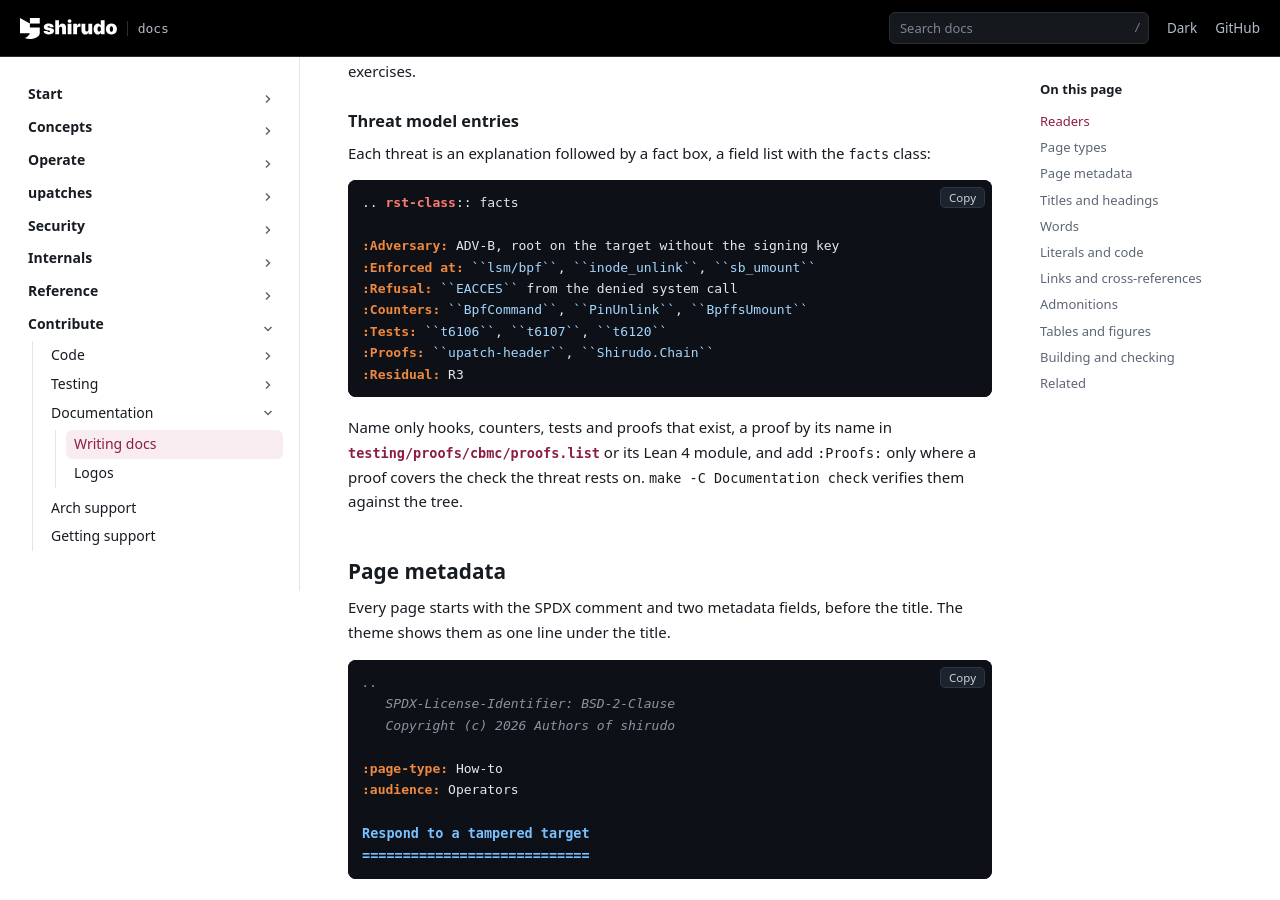
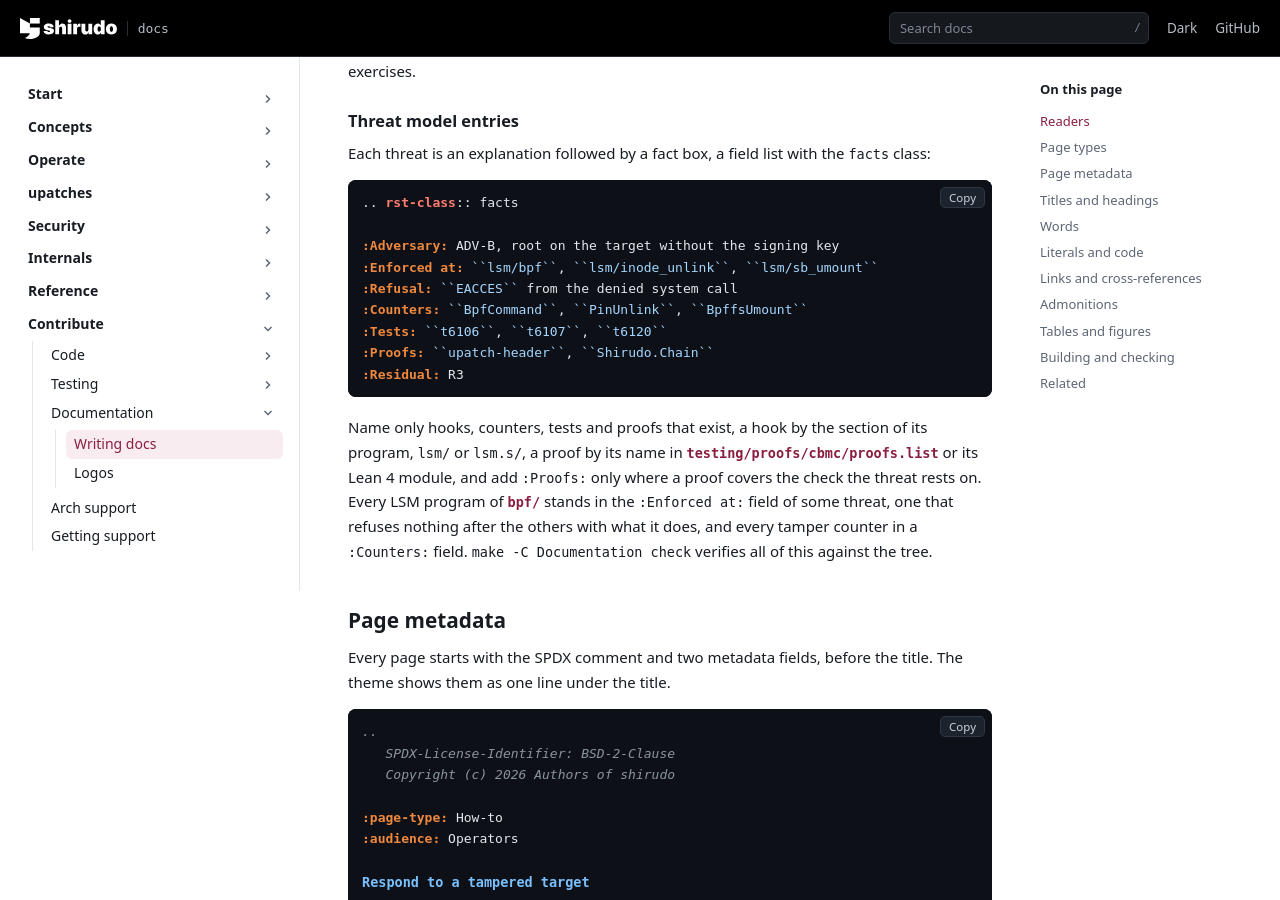
Before and after one commit to AliBashaSY/shirudo, a Sphinx documentation site: the page built from Documentation/contribute/documentation/writing-docs.rst, in a window 1280 px wide and 900 px high, scrolled down 1455 px. Built offline with Sphinx 7.4.7, drawn with Linux system fonts in a browser that asks for light colours; pages that are not in the unit, such as notebooks, are missing from menus.

Commit message:
Documentation: name every LSM program and counter in a fact box
The threat model's fact boxes name the programs that refuse an
operation, and five programs of the seal are in none of them:
bprm_creds_for_exec and socket_post_create, which carry the policy
bits, inode_post_setxattr and inode_post_removexattr, which refresh an
inode's mark, and task_kill, which counts a signal it lets through. Two
counters are in none either: MapWrite, for the filling and freezing of
a map through bpf(), and LoadKeyring. A program or a counter the page
does not place is one a reader cannot tell from an unstated control,
and one the next change can drop unnoticed.

Name the five in the fact box of T3, after the programs that refuse and
with what each does, MapWrite under T1 and T13 with the commands it
counts, and LoadKeyring under T1. check-docs.sh now fails on an LSM
program of bpf/ or a tamper counter that no fact box names, t0008
covers both, and the style guide states the rule and names a hook by
its section.

Signed-off-by: Daniel Borkmann <daniel@iogearbox.net>

```diff
--- a/Documentation/contribute/documentation/writing-docs.rst
+++ b/Documentation/contribute/documentation/writing-docs.rst
@@ -87,17 +87,21 @@ the ``facts`` class:
    .. rst-class:: facts
 
    :Adversary: ADV-B, root on the target without the signing key
-   :Enforced at: ``lsm/bpf``, ``inode_unlink``, ``sb_umount``
+   :Enforced at: ``lsm/bpf``, ``lsm/inode_unlink``, ``lsm/sb_umount``
    :Refusal: ``EACCES`` from the denied system call
    :Counters: ``BpfCommand``, ``PinUnlink``, ``BpffsUmount``
    :Tests: ``t6106``, ``t6107``, ``t6120``
    :Proofs: ``upatch-header``, ``Shirudo.Chain``
    :Residual: R3
 
-Name only hooks, counters, tests and proofs that exist, a proof by its
-name in :src:`testing/proofs/cbmc/proofs.list` or its Lean 4 module, and
-add ``:Proofs:`` only where a proof covers the check the threat rests
-on. ``make -C Documentation check`` verifies them against the tree.
+Name only hooks, counters, tests and proofs that exist, a hook by the
+section of its program, ``lsm/`` or ``lsm.s/``, a proof by its name in
+:src:`testing/proofs/cbmc/proofs.list` or its Lean 4 module, and add
+``:Proofs:`` only where a proof covers the check the threat rests on.
+Every LSM program of :src:`bpf/` stands in the ``:Enforced at:`` field
+of some threat, one that refuses nothing after the others with what it
+does, and every tamper counter in a ``:Counters:`` field. ``make -C
+Documentation check`` verifies all of this against the tree.
 
 Page metadata
 -------------
```
Also changed, not shown: Documentation/security/threat-model.rst (+14 -6 lines), 2 other files.
